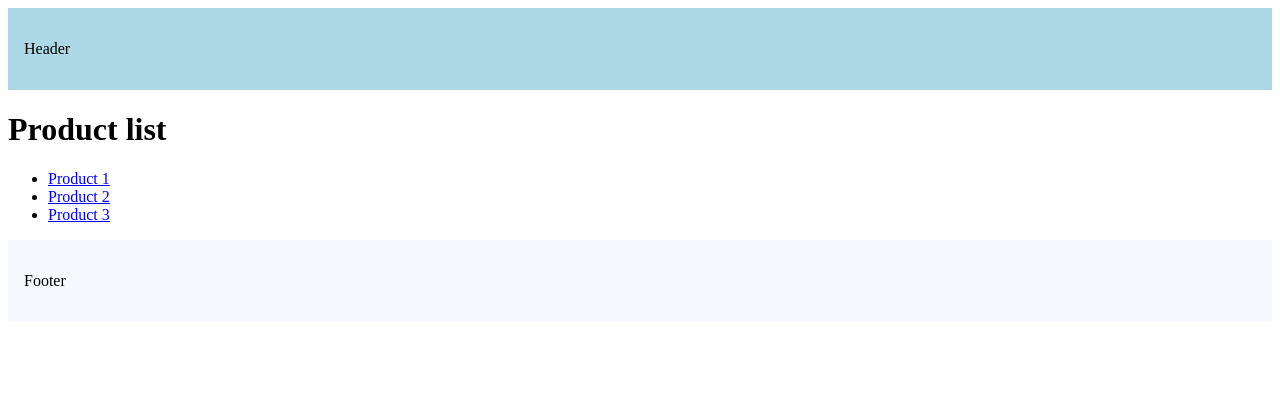
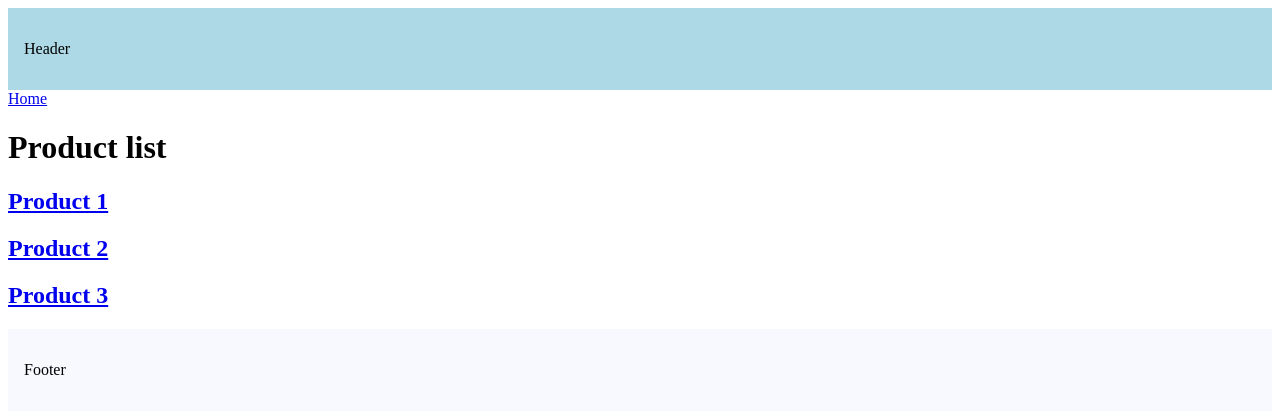
Before and after one commit to dareyOG/next-init, a Next.js app: page /products in a window 1280 px wide. Shown: the top 414 px of the page. Built offline with nearby package versions, Linux system fonts and the light colour scheme.

Commit message:
✅params & searchParams

```diff
--- /dev/null
+++ b/src/app/(auth)/style.css
@@ -0,0 +1 @@
+@import 'tailwindcss';
--- a/src/app/products/page.tsx
+++ b/src/app/products/page.tsx
@@ -3,19 +3,20 @@
 function ProductList() {
   return (
     <>
+      <Link href={'/'}>Home</Link>
       <h1>Product list</h1>
 
-      <ul>
-        <li>
-          <Link href={'/products/1'}>Product 1</Link>
-        </li>
-        <li>
-          <Link href={'/products/2'}>Product 2</Link>
-        </li>
-        <li>
-          <Link href={'/products/3'}>Product 3</Link>
-        </li>
-      </ul>
+      <h2>
+        <Link href={'/products/1'}>Product 1</Link>
+      </h2>
+      <h2>
+        <Link href={'/products/2'}>Product 2</Link>
+      </h2>
+      <h2>
+        <Link href={'/products/3'} replace>
+          Product 3
+        </Link>
+      </h2>
     </>
   );
 }
```
Also changed, not shown: src/app/(auth)/layout.tsx (+7 -7 lines), src/app/articles/[articleID]/page.tsx (added, +27 -0 lines), src/app/page.tsx (+13 -1 lines), src/ui/auth-link.tsx (added, +36 -0 lines).
